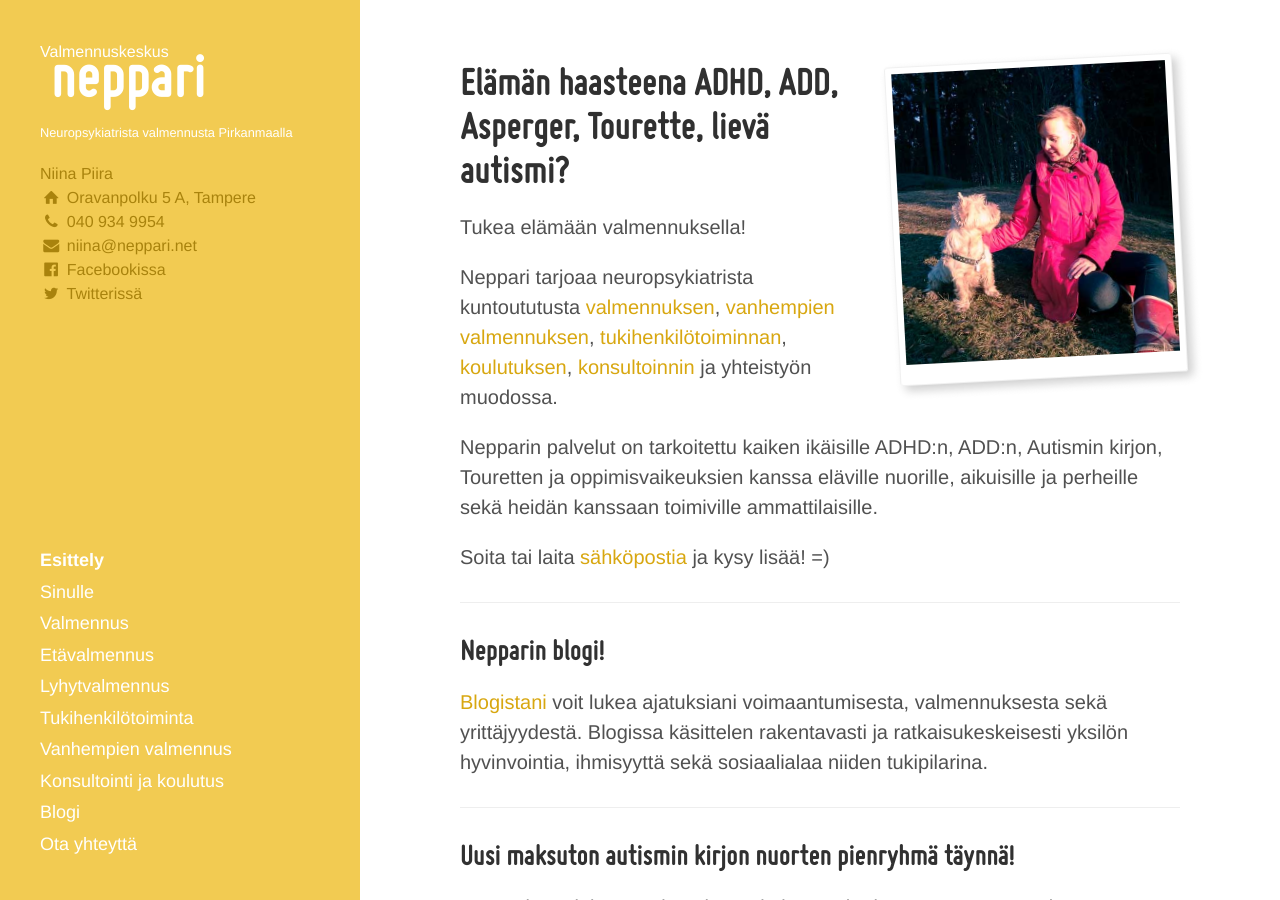
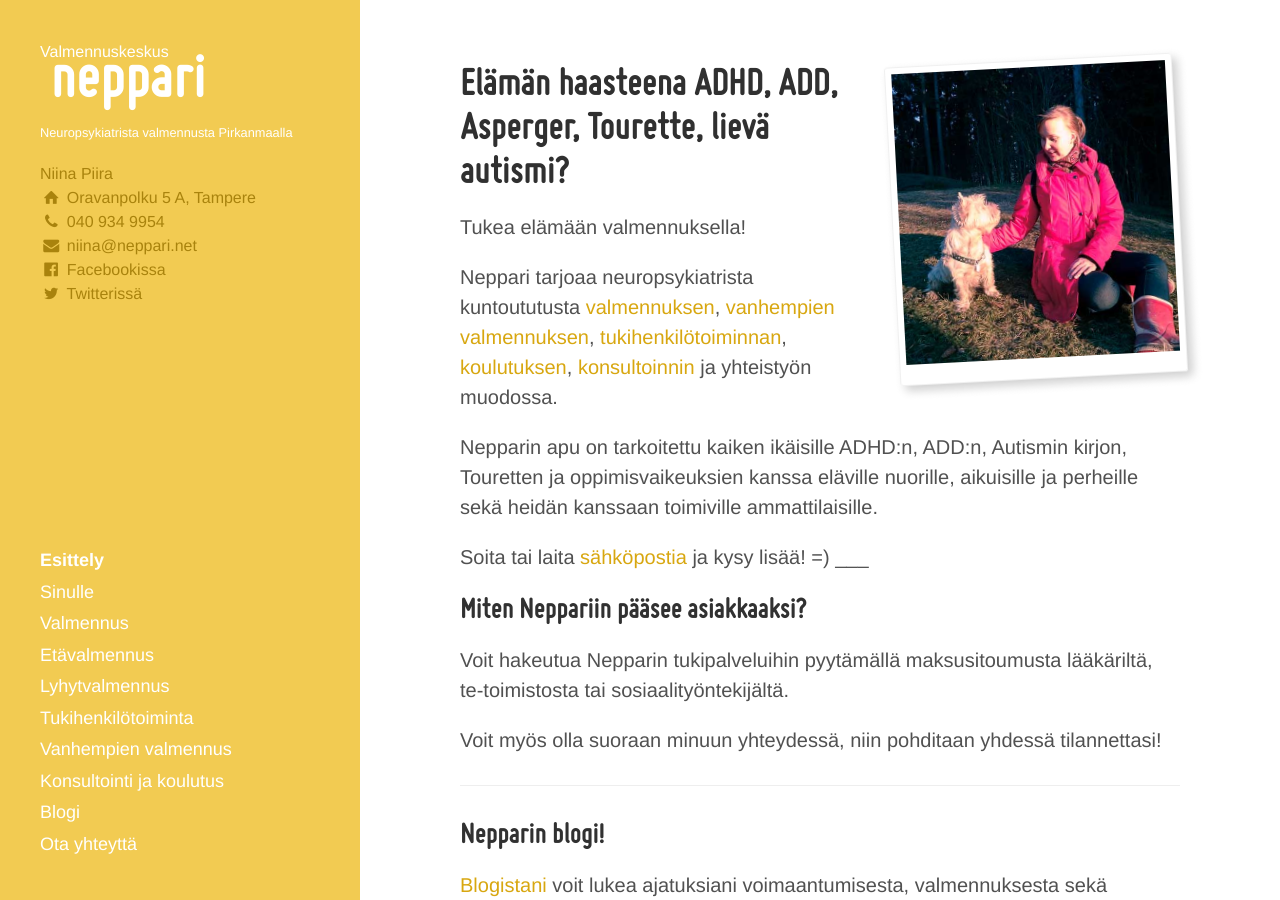
Before and after one commit to niinapiira/neppari.net, a Jekyll site: the page built from index.md, in a window 1280 px wide and 900 px high. Built offline with Jekyll 4.4.1, drawn with Linux system fonts in a browser that asks for light colours.

Commit message:
Updated index.md

```diff
--- a/index.md
+++ b/index.md
@@ -22,9 +22,16 @@ Tukea elämään valmennuksella!
 
 Neppari tarjoaa neuropsykiatrista kuntoututusta [valmennuksen](/valmennus), [vanhempien valmennuksen](/vanhempien-valmennus), [tukihenkilötoiminnan](/ammatillinen-tukihenkilotoiminta), [koulutuksen](/konsultointi-ja-koulutus), [konsultoinnin](/konsultointi-ja-koulutus) ja yhteistyön muodossa.
 
-Nepparin palvelut on tarkoitettu kaiken ikäisille ADHD:n, ADD:n, Autismin kirjon, Touretten ja oppimisvaikeuksien kanssa eläville nuorille, aikuisille ja perheille sekä heidän kanssaan toimiville ammattilaisille.
+Nepparin apu on tarkoitettu kaiken ikäisille ADHD:n, ADD:n, Autismin kirjon, Touretten ja oppimisvaikeuksien kanssa eläville nuorille, aikuisille ja perheille sekä heidän kanssaan toimiville ammattilaisille.
 
 Soita tai laita [sähköpostia](/ota yhteyttä) ja kysy lisää! =)
+___
+
+## Miten Neppariin pääsee asiakkaaksi?
+
+Voit hakeutua Nepparin tukipalveluihin pyytämällä maksusitoumusta lääkäriltä, te-toimistosta tai sosiaalityöntekijältä.
+
+Voit myös olla suoraan minuun yhteydessä, niin pohditaan yhdessä tilannettasi!
 
 ___
 
```
